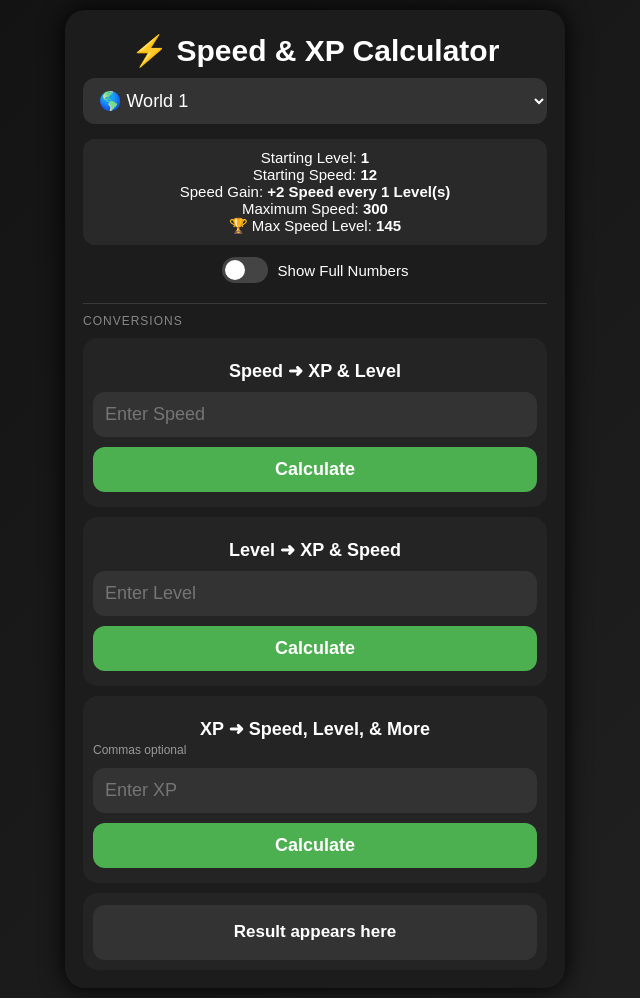
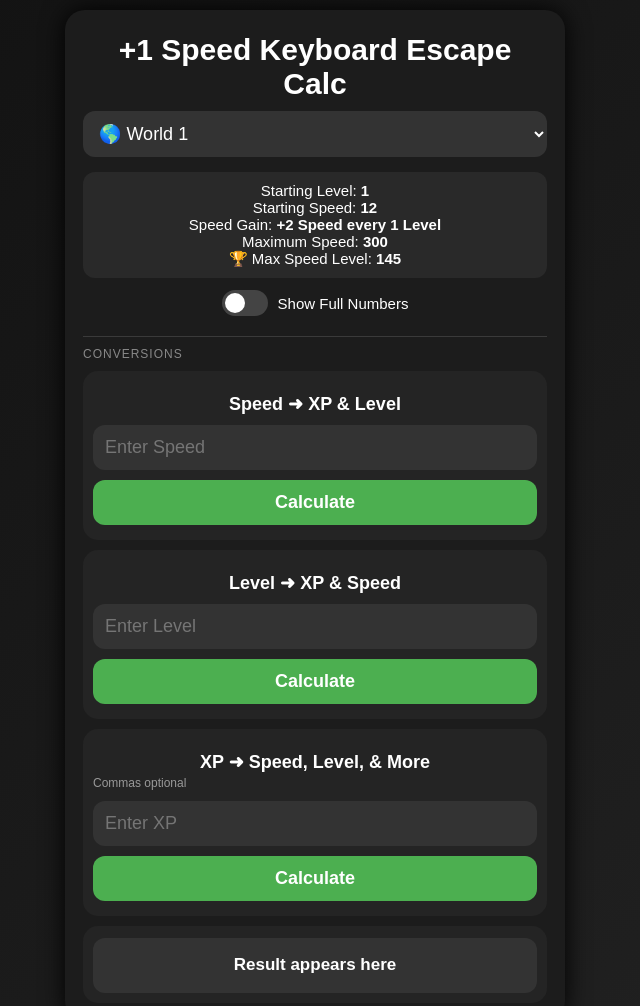
Before and after one commit to Joanmonito65/Keyboard-Escape-Level-Calc, a plain HTML site: page index.html in a window 1280 px wide. Shown: the whole page, without its empty margins (325-965 px from the left). Drawn offline with Linux system fonts and the light colour scheme.

Commit message:
Update index.html

```diff
--- a/index.html
+++ b/index.html
@@ -3,7 +3,7 @@
 <head>
 <meta charset="UTF-8">
 <meta name="viewport" content="width=device-width, initial-scale=1.0">
-<title>World Speed & XP Calculator</title>
+<title>+1 Speed Keyboard Escape Calc</title>
 <style>
     * { box-sizing: border-box; }
 
@@ -135,7 +135,7 @@
 </head>
 <body>
 <main class="box">
-    <h1>⚡ Speed & XP Calculator</h1>
+    <h1>+1 Speed Keyboard Escape Calc</h1>
 
     <select id="world" onchange="updateInfo()">
         <option value="1">🌎 World 1</option>
@@ -275,7 +275,7 @@ const w = worlds[worldKey];
     document.getElementById('info').innerHTML = `
         Starting Level: <b>${w.startLevel}</b><br>
         Starting Speed: <b>${w.startSpeed}</b><br>
-        Speed Gain: <b>+${w.speedGain} Speed every ${w.levelsPerSpeed} Level(s)</b><br>
+Speed Gain: <b>+${w.speedGain} Speed every ${w.levelsPerSpeed} ${w.levelsPerSpeed === 1 ? "Level" : "Levels"}</b><br>
         Maximum Speed: <b>${w.maxSpeed}</b><br>
 🏆 Max Speed Level: <b>${w.maxLevel}</b>
 ${getExtraWorldInfo(worldKey)}`;
```
